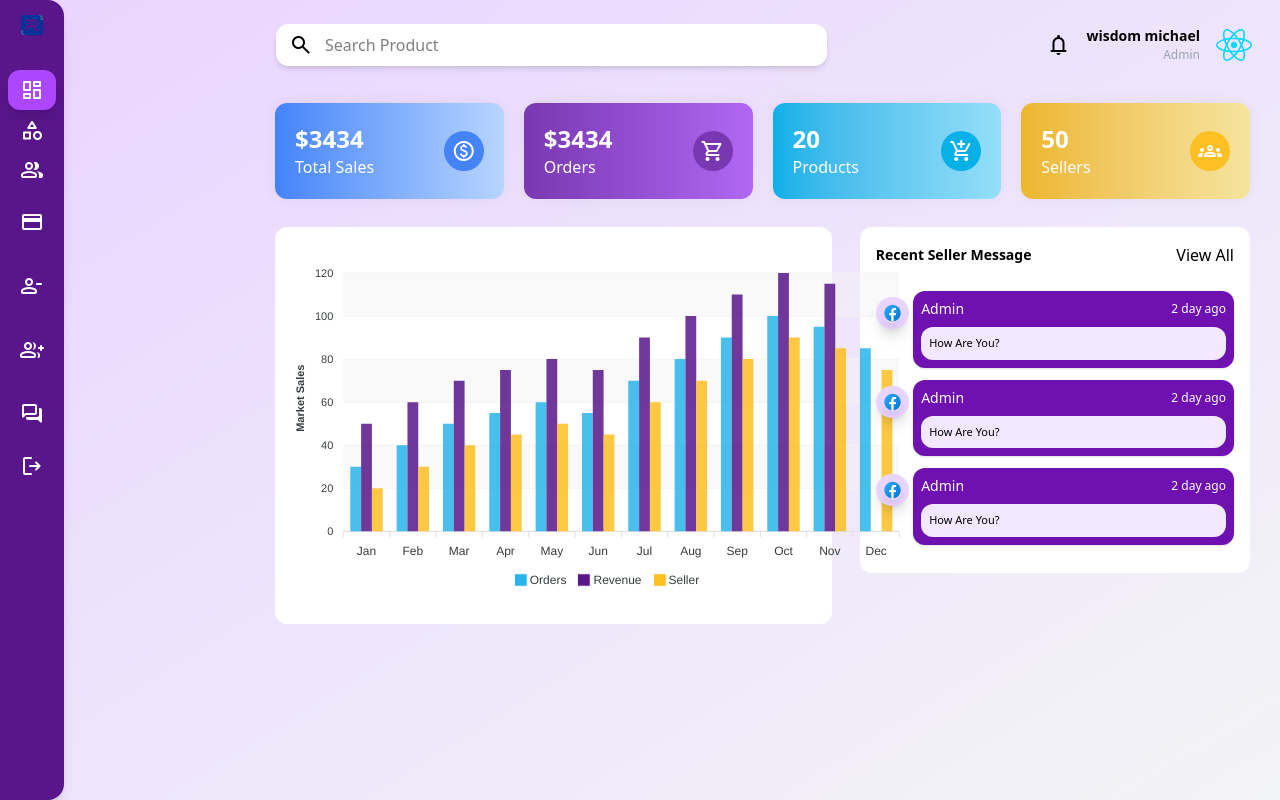
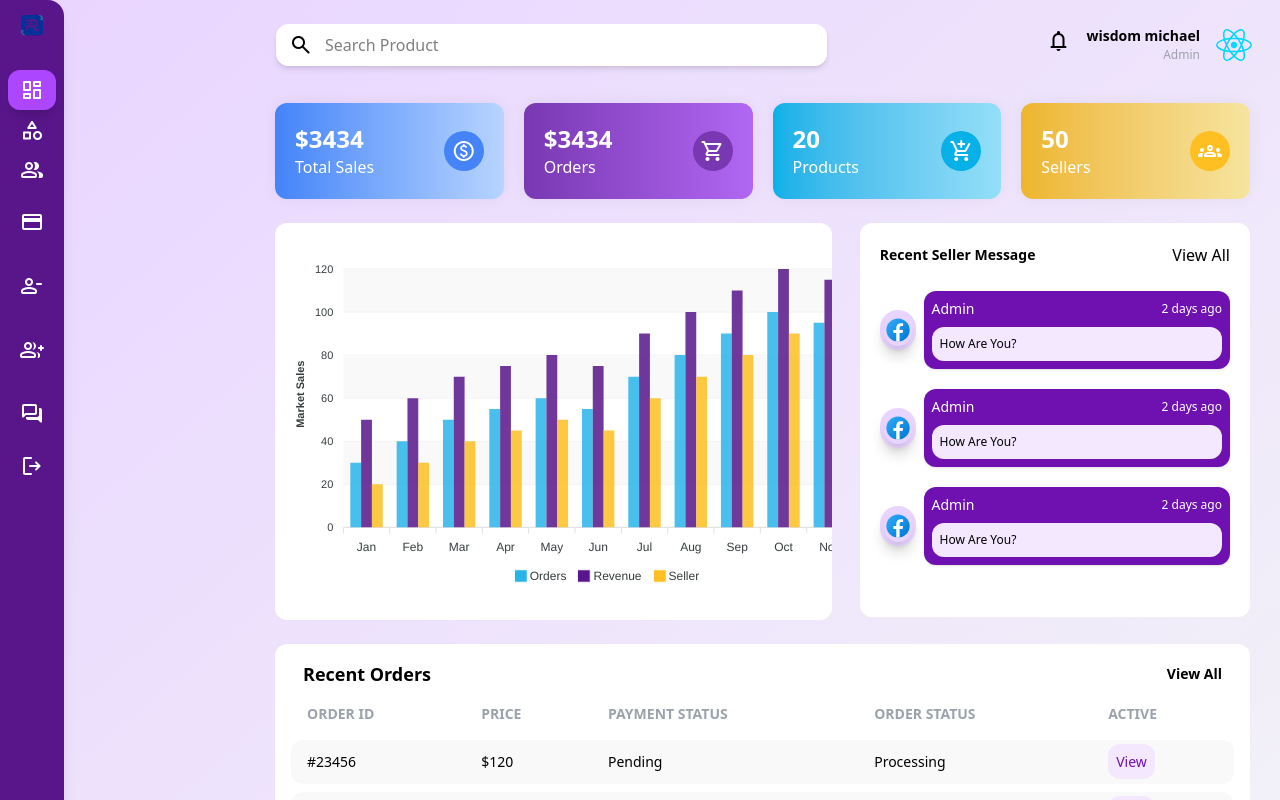
Before and after one commit to wisdommichaels/WizKicks, a React (Vite) app in the folder Client/: page /admin/dashboard in a window 1280 px wide. Shown: the top 800 px of the page. Built offline with nearby package versions, Linux system fonts and the light colour scheme.

Commit message:
code optimized2

```diff
--- a/Client/src/Layout/Header.jsx
+++ b/Client/src/Layout/Header.jsx
@@ -8,7 +8,7 @@ const Header = ({ showSidebar, setShowSidebar, isSidebarHovered }) => {
         {/* User Profile (Moves to the left ONLY on small screens) */}
         <div className="flex items-center gap-4 lg:order-2">
              {/* Notification Bell (Before Menu on Mobile, Before Profile on lg) */}
-        <div className="relative lg:flex justify-center hidden items-center cursor-pointer">
+        <div className="relative lg:flex justify-center hidden items-center pb-2 cursor-pointer">
           <span className="material-symbols-rounded text-black">notifications</span>
           {/* Notification Badge */}
           {/* <span className="absolute top-0 right-0 bg-red-500 text-white text-xs rounded-full px-1">3</span> */}
--- a/Client/src/views/admin/AdminDashboard.jsx
+++ b/Client/src/views/admin/AdminDashboard.jsx
@@ -11,7 +11,7 @@ const AdminDashboard = () => {
             },
             {
                 name: 'Revenue',
-                data: [50, 60, 70, 75, 80, 75, 90, 100, 110, 120, 115]
+                data: [50, 60, 70, 75, 80, 75, 90, 100, 110, 120, 115, 40]
             },
             {
                 name: 'Seller',
@@ -150,70 +150,107 @@ const AdminDashboard = () => {
 
             </div>
 
-            <div className="flex flex-wrap mt-7 w-full">
-                <div className="w-full lg:w-7/12 lg:pr-3">
-                <div className="w-full bg-[#ffffff] rounded-xl p-4">
+            <div className="flex flex-wrap mt-4 lg:mt-6 w-full">
+                <div className="w-full lg:w-7/12 lg:pr-3 ">
+                <div className="w-full bg-[#ffffff] rounded-xl p-4 overflow-hidden">
                     <Chart options={state.options} series={state.series} type='bar' height={350} />
                 </div>
 
 
                 </div>
-            <div className="w-full lg:w-5/12 lg:pl-4 mt-6 lg:mt-0">
-                <div className="w-full bg-[#ffffff] rounded-xl p-4 text-[#D0D2D6]">
+                <div className="w-full lg:w-5/12 lg:pl-4 mt-4 lg:mt-0">
+  <div className="w-full bg-[#ffffff] rounded-xl p-3 lg:p-5 lg:pb-8">
+
+    {/* Header */}
     <div className="flex justify-between items-center">
       <h2 className="text-sm font-bold text-black">Recent Seller Message</h2>
       <Link className="text-md font-normal text-black">View All</Link>
     </div>
 
-                    <div className="flex flex-col gap-2 pt-6">
+    {/* Messages List */}
+    <div className="flex flex-col gap-4 pt-6">
       <ol>
-                            <li className=' flex gap-1 items-center mb-3'>
-                                <div className='flex mb-8 shadow-lg w-9 h-8 p-[6px] bg-purple-200 justify-center items-center rounded-full z-10'>
-                                    <img className='w-full h-full rounded-full shadow-lg' src="/src/assets/icons8-facebook (2).svg" alt="" />
+        {[1, 2, 3].map((item, index) => (
+          <li key={index} className="flex gap-2 items-center mb-5">
+
+            {/* Avatar */}
+            <div className="flex shadow-lg w-10 h-10 p-1 bg-purple-200 justify-center items-center rounded-full">
+              <img className="w-full h-full rounded-full shadow-lg" src="/src/assets/icons8-facebook (2).svg" alt="" />
             </div>
-                                    <div className="p-2 w-full bg-purple-800   rounded-xl shadow-sm">
-                                    <div className="flex justify-between items-center mb-2 ">
-                                        <Link className='text-sm font-normal text-white'>Admin</Link>
-                                        <time className='mb-1 text-[12px] font-normal sm:order-last sm:mb-0 text-white'>2 day ago</time>
+
+            {/* Message Bubble */}
+            <div className="p-2 w-full bg-purple-800 rounded-xl shadow-sm">
+              <div className="flex justify-between items-center mb-2">
+                <Link className="text-sm font-normal text-white">Admin</Link>
+                <time className="text-[12px] font-normal text-white">2 days ago</time>
               </div>
-                                    <div className="p-2 text-[11px] text-black font-normal bg-purple-100 rounded-xl border-slate-800">
+
+              {/* Message Text */}
+              <div className="p-2 text-[12px] text-black font-normal bg-purple-100 rounded-xl border-slate-800 break-words">
                 How Are You?
               </div>
             </div>
+
           </li>
-                            <li className=' flex gap-1 items-center mb-3'>
-                                <div className='flex mb-8 shadow-lg w-9 h-8 p-[6px] bg-purple-200  justify-center items-center rounded-full z-10'>
-                                    <img className='w-full h-full rounded-full shadow-lg' src="/src/assets/icons8-facebook (2).svg" alt="" />
-                                </div>
-                                    <div className="p-2 w-full bg-purple-800   rounded-xl shadow-sm">
-                                    <div className="flex justify-between items-center mb-2 ">
-                                        <Link className='text-sm font-normal text-white'>Admin</Link>
-                                        <time className='mb-1 text-[12px] font-normal sm:order-last sm:mb-0 text-white'>2 day ago</time>
-                                    </div>
-                                    <div className="p-2 text-[11px] text-black font-normal bg-purple-100 rounded-xl border-slate-800">
-                                        How Are You?
+        ))}
+      </ol>
     </div>
   </div>
-                            </li>
-                            <li className=' flex gap-1 items-center mb-3'>
-                                <div className='flex mb-8 shadow-lg w-9 h-8 p-[6px] bg-purple-200  justify-center items-center rounded-full z-10'>
-                                    <img className='w-full h-full rounded-full shadow-lg' src="/src/assets/icons8-facebook (2).svg" alt="" />
-                                </div>
-                                    <div className="p-2 w-full bg-purple-800   rounded-xl shadow-sm">
-                                    <div className="flex justify-between items-center mb-2 ">
-                                        <Link className='text-sm font-normal text-white'>Admin</Link>
-                                        <time className='mb-1 text-[12px] font-normal sm:order-last sm:mb-0 text-white'>2 day ago</time>
-                                    </div>
-                                    <div className="p-2 text-[11px] text-black font-normal bg-purple-100 rounded-xl border-slate-800">
-                                        How Are You?
-                                    </div>
-                                    </div>
-                            </li>
-
-                        </ol>
 </div>
 
             </div>
+
+            <div className="w-full p-4 bg-[#ffffff] rounded-xl mt-4 lg:mt-6">
+  {/* Header Section */}
+  <div className="flex justify-between items-center px-3">
+    <h2 className="font-semibold text-lg text-black ">Recent Orders</h2>
+    <Link className="font-semibold text-sm text-black">View All</Link>
+  </div>
+
+  {/* Responsive Table Wrapper */}
+  <div className="relative overflow-x-auto">
+    <table className="w-full text-sm text-left text-black border-separate border-spacing-y-2 hidden md:table">
+      {/* Table Head */}
+      <thead className="text-sm text-[#9ca2ac] uppercase border-b border-slate-300">
+        <tr>
+          <th scope="col" className="py-2 px-4">Order ID</th>
+          <th scope="col" className="py-2 px-4">Price</th>
+          <th scope="col" className="py-2 px-4">Payment Status</th>
+          <th scope="col" className="py-2 px-4">Order Status</th>
+          <th scope="col" className="py-2 px-4">Active</th>
+        </tr>
+      </thead>
+
+      {/* Table Body */}
+      <tbody className="rounded-xl">
+        {[1, 2, 3, 4, 5, 6].map((item, index) => (
+          <tr key={index} className="border-b bg-[#F9F9F9] border-slate-300 rounded-xl">
+            <td className="py-3 px-4 font-medium whitespace-nowrap rounded-l-xl">#23456</td>
+            <td className="py-3 px-4 font-medium whitespace-nowrap">$120</td>
+            <td className="py-3 px-4 font-medium whitespace-nowrap">Pending</td>
+            <td className="py-3 px-4 font-medium whitespace-nowrap">Processing</td>
+            <td className="py-3 px-4 font-medium whitespace-nowrap rounded-r-xl">
+              <Link className="bg-purple-100 text-purple-800 p-2 my-1 rounded-xl">View</Link>
+            </td>
+          </tr>
+        ))}
+      </tbody>
+    </table>
+  </div>
+
+  {/* ✅ Mobile View: Convert Table to Card List */}
+  <div className="md:hidden space-y-4">
+    {[1, 2, 3, 4,].map((item, index) => (
+      <div key={index} className="bg-[#F9F9F9] p-4 rounded-xl shadow">
+        <p className="text-sm text-[#9ca2ac]">Order ID: <span className="font-semibold text-black">#23456</span></p>
+        <p className="text-sm text-[#9ca2ac]">Price: <span className="font-semibold text-black">$120</span></p>
+        <p className="text-sm text-[#9ca2ac]">Payment: <span className="font-semibold text-black">Pending</span></p>
+        <p className="text-sm text-[#9ca2ac]">Status: <span className="font-semibold text-black">Processing</span></p>
+        <Link className="block mt-2 text-center bg-purple-800 text-purple-100 p-2 rounded-xl">
+          View Order
+        </Link>
+      </div>
+    ))}
   </div>
 </div>
 
```
Lines whose indentation alone changed are shown as unchanged.
